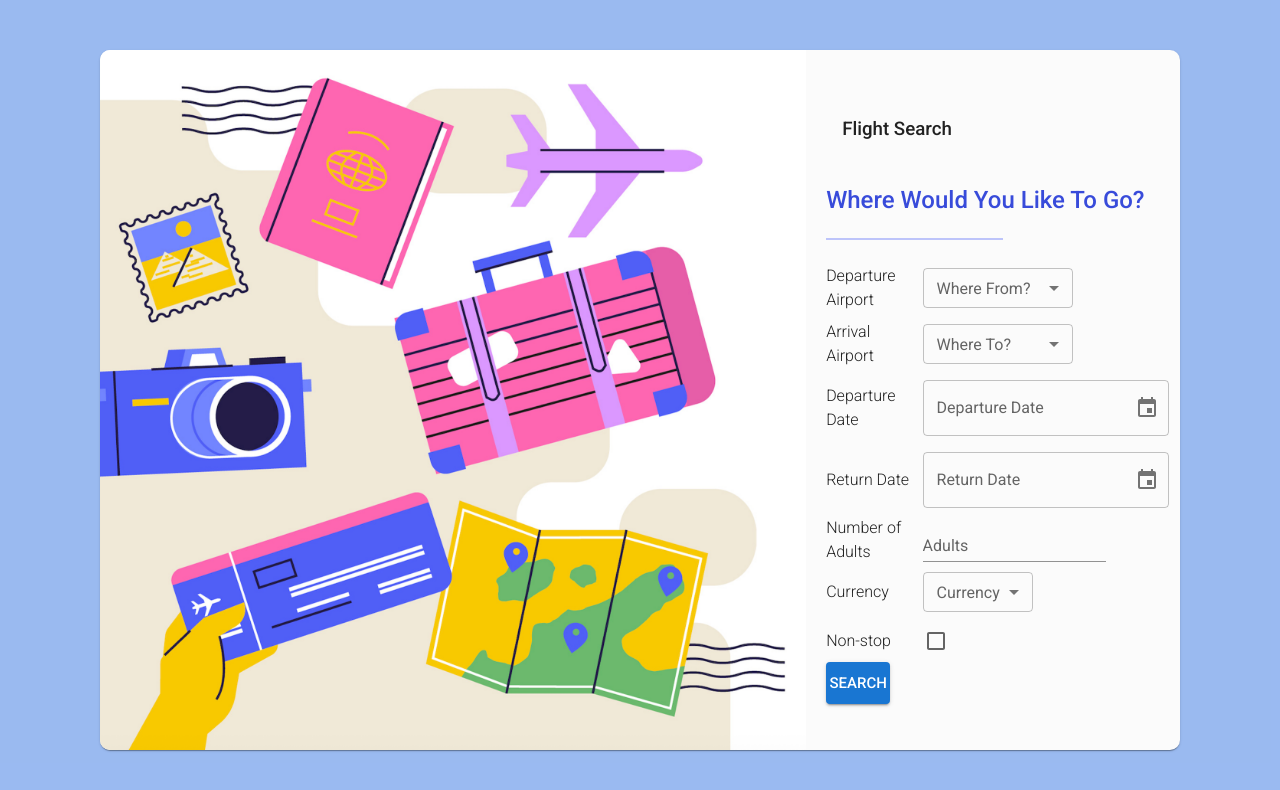
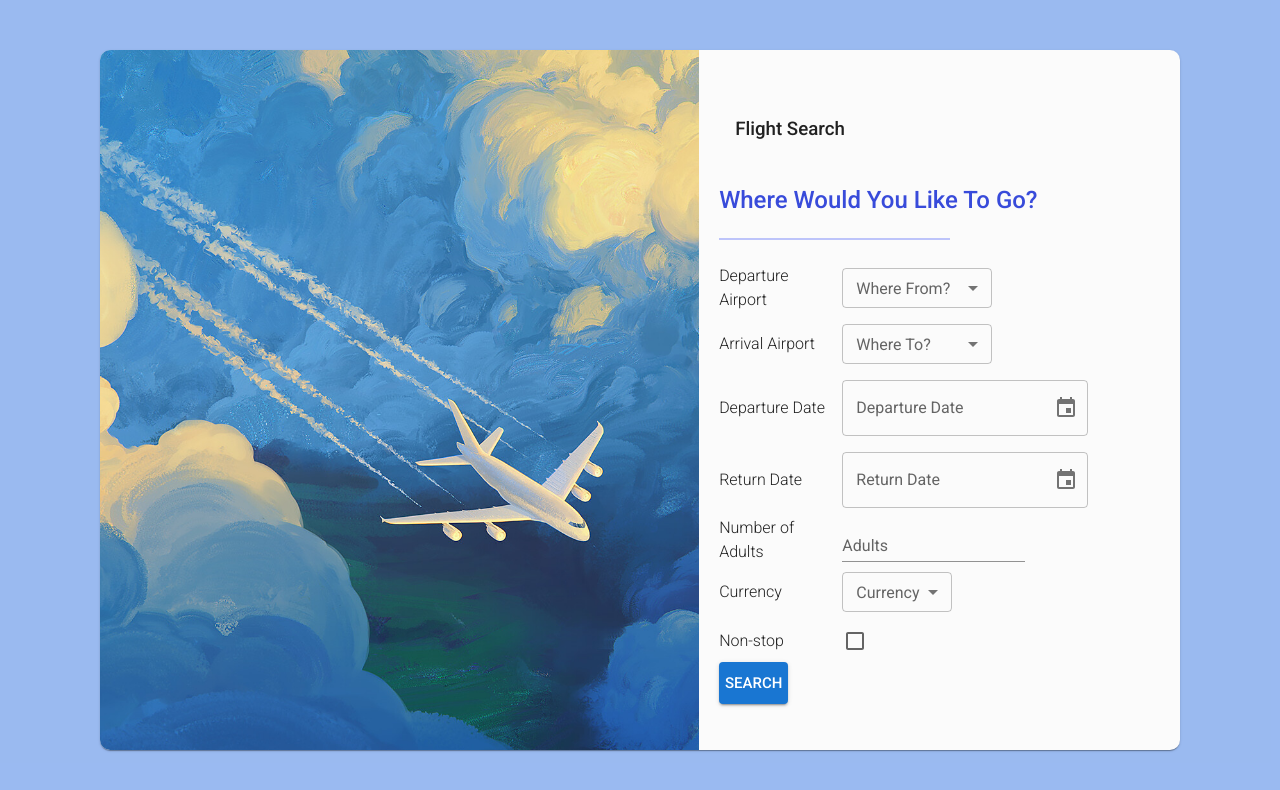
Before and after one commit to estebantapia-encora/flight-search, a React (Vite) app in the folder flight-search-fe/: page / in a window 1280 px wide. Shown: the top 790 px of the page. Built offline with nearby package versions, Linux system fonts and the light colour scheme; some icons are missing.

Commit message:
Changed search page image

```diff
--- a/flight-search-fe/src/pages/SearchPage.tsx
+++ b/flight-search-fe/src/pages/SearchPage.tsx
@@ -3,7 +3,7 @@ import "@fontsource/roboto/400.css";
 import "@fontsource/roboto/500.css";
 import "@fontsource/roboto/700.css";
 
-import Travel from "../assets/Travel.png";
+import AirplaneBackground from "../assets/AirplaneBackground.jpg";
 import { Box } from "@mui/material";
 import { Paper } from "@mui/material";
 
@@ -24,7 +24,9 @@ function SearchPage() {
             backgroundColor:"rgb(251, 251, 251)"
           }}
         >
-          <img src={Travel} alt="Travel" style={{ height: "100%" }} />
+          <Box sx={{width:"65%", overflow:"hidden"}}>
+          <img src={AirplaneBackground} alt="Travel" style={{ height: "100%", transform:"scale(1.1) translateX(-20%)" }} />
+          </Box>
           <SearchModule />
         </Paper>
       </Box>
```
